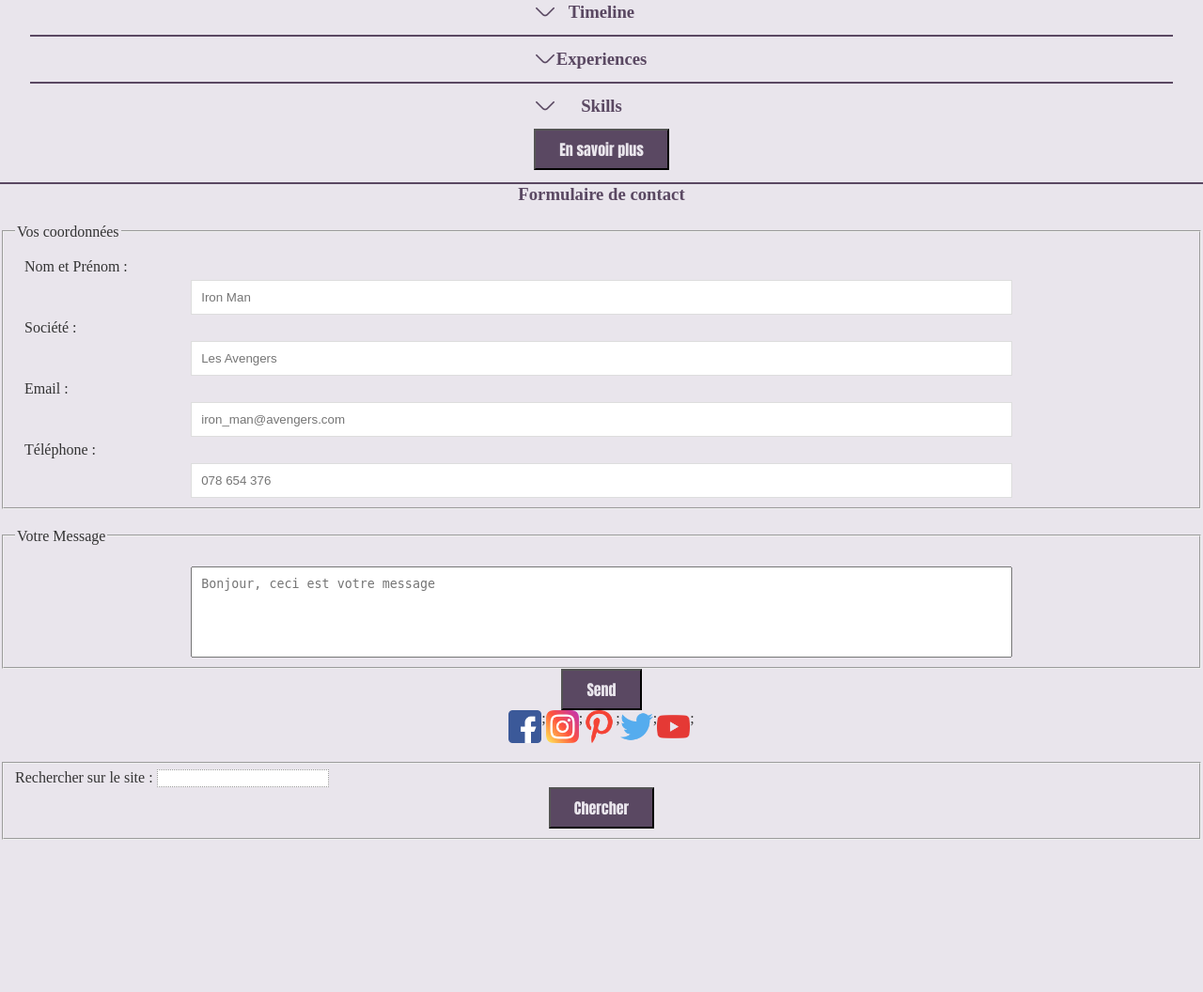
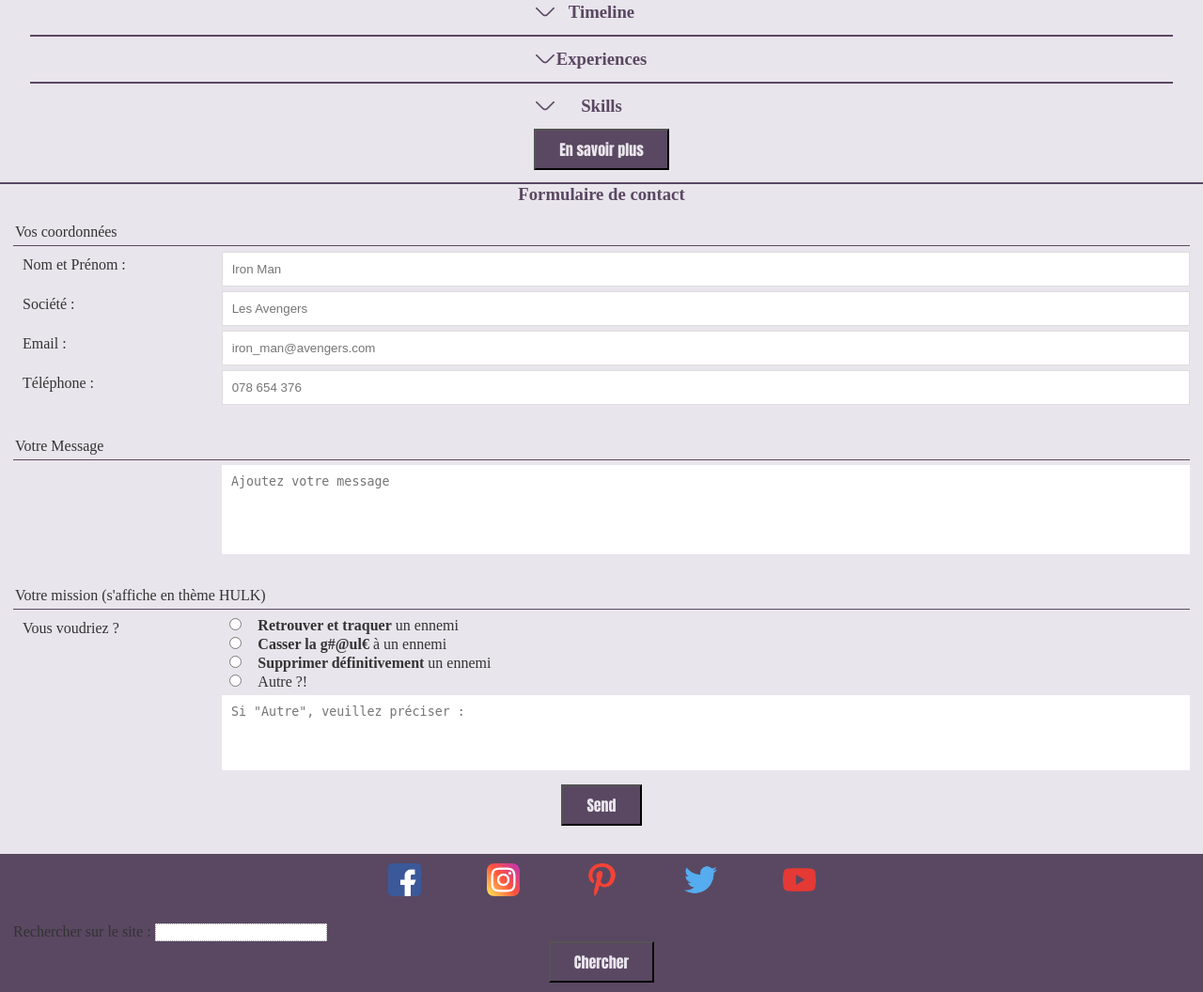
Before and after one commit to Bobbykelso/HULKCV, a PHP site: page / in a window 1280 px wide. Shown: the part 656-1712 px from the top of the page at 94% size. Before the commit the page ends 1550 px from the top, so only its background shows below. Run offline with PHP 8.4, Linux system fonts and the light colour scheme; style sheets or scripts are compiled from the project's sources.

Commit message:
form version pc ok

```diff
--- a/footer.php
+++ b/footer.php
@@ -1,11 +1,25 @@
 <footer>
 
 <div class="networkIcons">
-    <img src="public/img/icons/facebook.png" alt="facebookIcon">;
-    <img src="public/img/icons/instagram.png" alt="instagramIcon">;
-    <img src="public/img/icons/pinterest.png" alt="pinterestIcon">;
-    <img src="public/img/icons/twitter.png" alt="twitterIcon">;
-    <img src="public/img/icons/youtube.png" alt="youtubeIcon">;
+    <a href="https://www.facebook.com/Hulk/">
+    <img src="public/img/icons/facebook.png" alt="facebookIcon" src="https://www.facebook.com/Hulk">
+    </a>
+
+    <a href="https://www.instagram.com/hulk_brucebanner/">
+    <img src="public/img/icons/instagram.png" alt="instagramIcon" src="https://www.instagram.com/hulk_brucebanner">
+    </a>
+
+    <a href="https://www.pinterest.fr/TheeOneAboveAll/bruce-banner-hulk//">
+    <img src="public/img/icons/pinterest.png" alt="pinterestIcon" src="https://www.pinterest.fr/TheeOneAboveAll/bruce-banner-hulk/">
+    </a>
+
+    <a href="https://twitter.com/Hulk/">
+    <img src="public/img/icons/twitter.png" alt="twitterIcon" src="https://twitter.com/Hulk">
+    </a>
+
+    <a href="https://youtu.be/MmQdIgD5UVI">
+    <img src="public/img/icons/youtube.png" alt="youtubeIcon" src="https://youtu.be/MmQdIgD5UVI">
+    </a>
 </div>
 
 
--- a/form.php
+++ b/form.php
@@ -4,25 +4,35 @@
 
     <fieldset class=humanForm>
         <legend>Vos coordonnées</legend>
-        <label for="contact">Nom et Prénom :</label>
-        <input type="text" name="contact" id="contact" placeholder="Iron Man">
+        <div class="form-input">
+            <label for="contact">Nom et Prénom :</label>
+            <input class="custom-input" type="text" name="contact" id="contact" placeholder="Iron Man">
+        </div>
 
-        <label for="company">Société :</label>
-        <input type="text" name="company" id="company" placeholder="Les Avengers">
+        <div class="form-input">
+            <label for="company">Société :</label>
+            <input class="custom-input" type="text" name="company" id="company" placeholder="Les Avengers">
+        </div>
 
-        <label for="email">Email :</label>
-        <input type="email" name="email" id="email" placeholder="iron_man@avengers.com" required /> <!-- required permet d'obliger le remplissage d'un champ -->
+        <div class="form-input">
+            <label for="email">Email :</label>
+            <input class="custom-input" type="email" name="email" id="email" placeholder="iron_man@avengers.com" required /> <!-- required permet d'obliger le remplissage d'un champ -->
+        </div>
 
-        <label for="phone">Téléphone :</label>
-        <input type="phone" name="phone" id="phone" placeholder="078 654 376">
+        <div class="form-input">
+            <label for="phone">Téléphone :</label>
+            <input class="custom-input" type="phone" name="phone" id="phone" placeholder="078 654 376">
+        </div>
 
     </fieldset>
 
     <fieldset class=humanForm>
         <legend>Votre Message</legend>
 
-        <label for="message"></label>
-        <textarea name="message" id="message" cols="30" rows="5" placeholder="Bonjour, ceci est votre message"></textarea>
+        <div class="form-input">
+            <label for="message"></label>
+            <textarea class="custom-input" name="message" id="message" cols="30" rows="5" placeholder="Ajoutez votre message"></textarea>
+        </div>
 
     </fieldset>
 
@@ -30,19 +40,32 @@
     <fieldset class="hulkForm">
        <legend>Votre mission (s'affiche en thème HULK)</legend>
 
-       <p>
-           Vous voudriez :
+        <div class="form-input">
+            <label>Vous voudriez ?</label>
+            <div class="radio-container">
+                <div class="custom-radio">
+                    <input type="radio" name="souhait" value="track" id="track" />
+                    <label class="radio-label" for="track"><strong>Retrouver et traquer</strong> un ennemi</label>
+                </div>
+                <div class="custom-radio">
+                    <input type="radio" name="souhait" value="fight" id="fight" />
+                    <label class="radio-label" for="fight"><strong>Casser la g#@ul€</strong> à un ennemi</label>
+                </div>
+                <div class="custom-radio">
+                    <input type="radio" name="souhait" value="remove" id="remove" />
+                    <label class="radio-label" for="remove"><strong>Supprimer définitivement </strong> un ennemi</label>
+                </div>
+                <div class="custom-radio">
+                    <input type="radio" name="souhait" value="autre" id="autre" />
+                    <label class="radio-label" for="autre">Autre ?!</label>
+                </div>
+            </div>
+        </div>
 
-           <input type="radio" name="souhait" value="track" id="track" /> <label for="track"><strong>Retrouver et traquer</strong> un ennemi</label>
-           <input type="radio" name="souhait" value="fight" id="fight" /> <label for="fight"><strong>Casser la g#@ul€</strong> à un ennemi</label>
-           <input type="radio" name="souhait" value="remove" id="remove" /> <label for="remove"><strong>Supprimer définitivement </strong> un ennemi</label>
-           <input type="radio" name="souhait" value="autre" id="autre" /> <label for="autre">Autre ?!</label>
-       </p>
-
-       <p>
-           <label for="precisions">Si "Autre", veuillez préciser :</label>
-           <textarea name="precisions" id="precisions" cols="40" rows="4"></textarea>
-       </p>
+        <div class="form-input">
+           <label for="precisions"></label>
+           <textarea class="custom-input" name="precisions" id="precisions" cols="40" rows="4" placeholder='Si "Autre", veuillez préciser :'></textarea>
+        </div>
    </fieldset>
 
    <button type="submit">Send</button>
--- a/scss/_footer.scss
+++ b/scss/_footer.scss
@@ -1,12 +1,19 @@
+footer{
+  background-color: $titleColor;
+  margin-top: 30px;
+}
+
 .networkIcons {
   display: flex;
-  flex-wrap: row wrap;
   justify-content: center;
-  align-content: space-between;
+  align-content: center;
 
 
   img {
     width: 35px;
+    margin-right: 35px;
+    margin-left: 35px;
+    margin-top: 10px;
   }
 }
 
--- a/scss/_form.scss
+++ b/scss/_form.scss
@@ -1,49 +1,100 @@
 fieldset{
   margin-top: 20px;
+  border: none;
+  legend {
+    border-bottom: 1px solid $titleColor;
+    width: 100%;
+    padding-bottom: 5px;
+  }
+
 }
 .humanForm{
   display: flex;
   flex-flow: column wrap;
   justify-content: center;
 
+  .form-input {
+    display: flex;
+    width: 100%;
+    margin-bottom: 5px;
+
+
+    label {
+      margin: 5px 10px 5px;
+      flex: 1;
     }
 
-  .humanForm label {
-  margin: 5px 10px 5px;
-}
-
-  .humanForm input
+    input.custom-input
     {
-  width: 70%;
+      flex: 5;
       vertical-align: middle;
       margin: auto;
       padding: 10px;
       border: 1px solid #ddd;
     }
 
-.humanForm legend {
-    height: 1rem;
-    margin-bottom : 10px;
-}
-
-.humanForm textarea {
-    display : block;
+    textarea.custom-input {
+      flex: 5;
       padding : 10px;
       margin  : auto;
+      border: none;
       width   : 70%;
       resize  : none;
       overflow: auto;
     }
+  }
 
-
+}
 
 .hulkForm {
-  display: none;
+  //display: none;
+  display: flex;
+  flex-flow: column wrap;
+  justify-content: center;
+
+  .form-input {
+    display: flex;
+    width: 100%;
+    margin-bottom: 5px;
+
+    .radio-container {
+      flex: 5;
+    }
+
+    .custom-radio {
+      display: block;
+      input[type="radio"].custom-input {
+        flex: 1;
+        border: 1px dotted #999;
+        border-radius: 0;
+      }
+
+      > label.radio-label {
+        margin: 5px 10px 5px;
+        flex: 5;
+      }
+    }
+
+    label {
+      margin: 5px 10px 5px;
+      flex: 1;
+    }
+
+    textarea.custom-input {
+      flex: 5;
+      padding : 10px;
+      margin  : auto;
+      border: none;
+      width   : 70%;
+      resize  : none;
+      overflow: auto;
+    }
+  }
 
 }
 
 
-@media screen and (max-width: 600px) {
+@media screen and (max-width: 767px) {
 
   .humanForm{
     display: flex;
```
Lines whose indentation alone changed are shown as unchanged.
